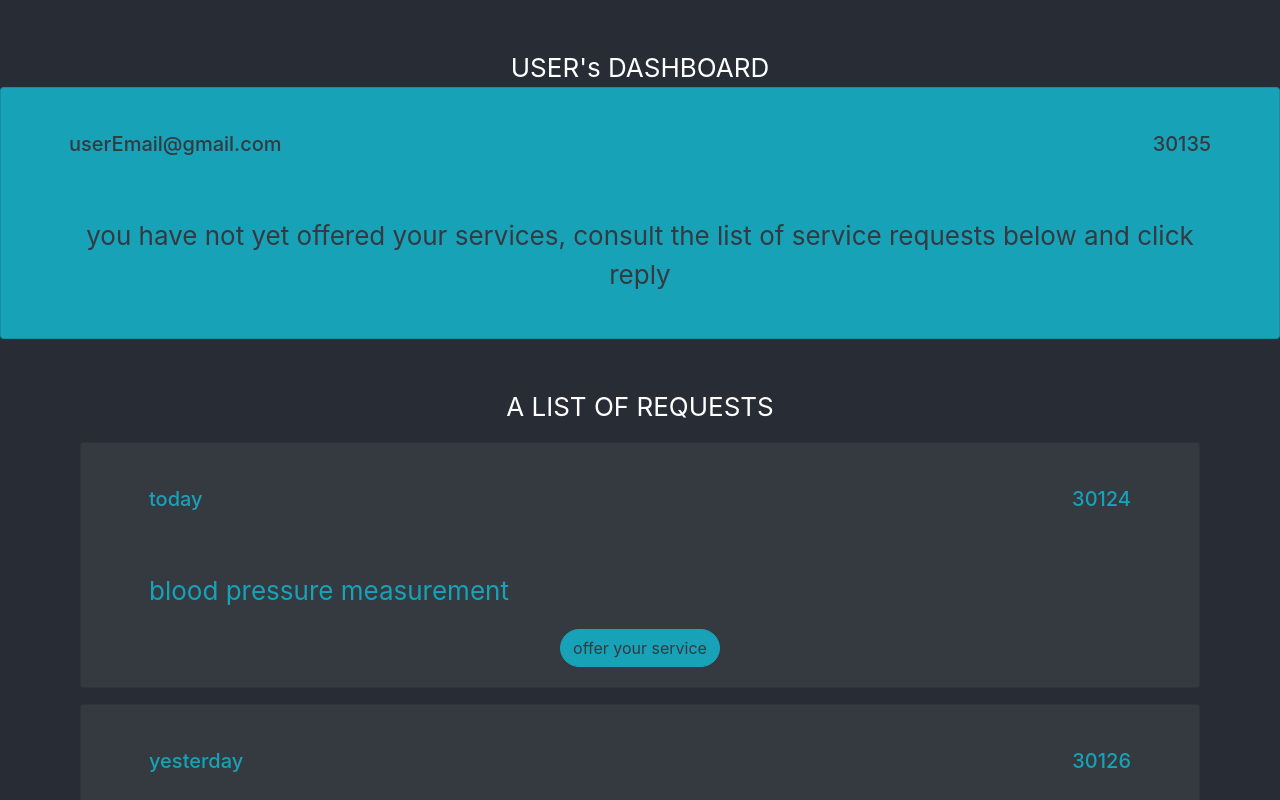
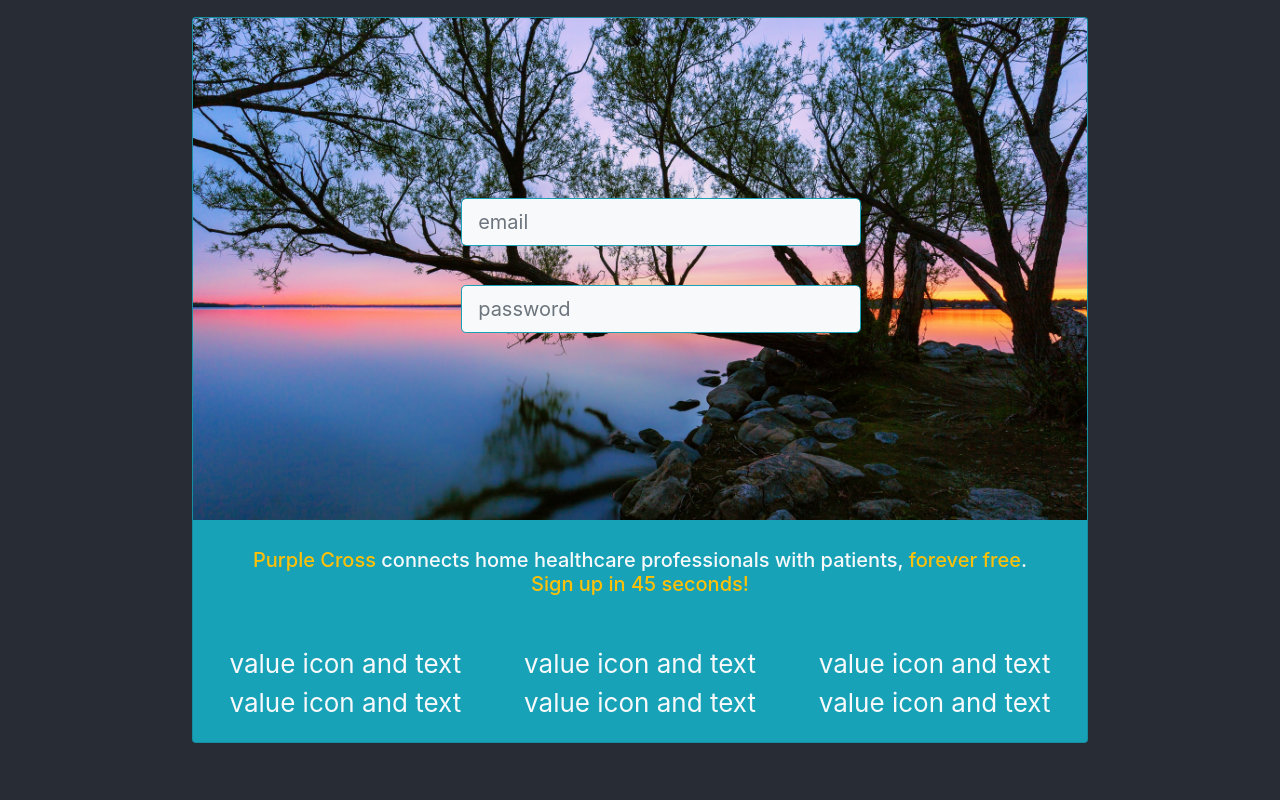
Before and after one commit to marcosaccarola/Health-Advantage, a React (Create React App) app: page / in a window 1280 px wide. Shown: the top 800 px of the page. Built offline with nearby package versions, Linux system fonts and the light colour scheme.

Commit message:
practitioners example data

```diff
--- a/src/components/0000-Home.jsx
+++ b/src/components/0000-Home.jsx
@@ -3,7 +3,7 @@ import {useState} from 'react'
 import Dashboard from "./0200-Dashboard"
 
 const Home=()=>{
-    const[currentUser,setCurrentUser]=useState({"userId":"marco","email":"userEmail@gmail.com","requests":[]})
+    const[currentUser,setCurrentUser]=useState()
     // {"userId":"marco","email":"userEmail@gmail.com","requests":[]}
     const[currentPosition,setCurrentPosition]=useState(30135)
 
--- a/src/components/0110-LoginRegistrationForm.jsx
+++ b/src/components/0110-LoginRegistrationForm.jsx
@@ -1,6 +1,6 @@
 import { useState } from "react"
 import { Form } from "react-bootstrap"
-import usersDataForAFakeLogin from '../utils/users.json'
+import practitioners from '../utils/practitioners.json'
 
 const LoginRegisterForm=({setCurrentUser})=>{
     const[emailListener,setEmailListener]=useState('')
@@ -14,7 +14,7 @@ const LoginRegisterForm=({setCurrentUser})=>{
         checkBothIfMatch()
     }
     const checkBothIfMatch=()=>{
-        const matchUser=usersDataForAFakeLogin.find((obj)=>(obj.email===emailListener&&obj.password===pwListener))
+        const matchUser=practitioners.find((obj)=>(obj.email===emailListener&&obj.password===pwListener))
         if(matchUser){
             setCurrentUser(matchUser)
         }
--- a/src/components/0212-Messages.jsx
+++ b/src/components/0212-Messages.jsx
@@ -40,7 +40,7 @@ const Messages=({reply,currentUser})=>{
                 //     </Card.Body>
                 // </Card>
             :
-                <Card className='border-info bg-info text-dark'>
+                <Card className='border-info bg-dark text-info mx-5 my-2'>
                     <Card.Body>
                         <Card.Title className='text-left'>no messages here</Card.Title>
                     </Card.Body>
--- a/src/components/0212a-Message.jsx
+++ b/src/components/0212a-Message.jsx
@@ -5,7 +5,7 @@ const Message=({currentUserAnswer})=>{
         <div>
             <Card className='border-info bg-info text-dark mx-5 my-3'>
             {currentUserAnswer.comments.map(c=>
-                    <Card className='border-info bg-dark text-info my-2'>
+                    <Card className='border-info bg-dark text-info'>
                         <Card.Body>
                             <Card.Title className='text-left'>{c.userName}</Card.Title>
                             <Card.Title className='text-left mx-4'>{c.text}</Card.Title>
--- /dev/null
+++ b/src/utils/practitioners.json
@@ -0,0 +1,40 @@
+[
+    {
+        "userId":"marcovxcbjlguhfk",
+        "email":"marco.userExample@gmail.com",
+        "password":"12345678",
+        "zipcode":30125,
+        "type":"practitioner",
+        "firstName":"Marco",
+        "lastName":"Ginepri",
+        "age":42,
+        "profession":"nurse",
+        "educationalQualification":"Laurea Scienze Infermieristiche",
+        "medicalBoard":"Ordine degli Infermieri di Bologna",
+        "bio":"I am testing the application (marco)",
+        "photo":"",
+        "specializations":"specializations text example (marco)",
+        "InterventionsTakenInCharge":[],
+        "addedAt":"2021-02-02T06:12:26.668Z",
+        "updatedAt":"2021-02-02T06:12:48.930Z"
+    },
+    {
+        "userId":"ottavionzdlfisgu",
+        "email":"ottavio.userExample@gmail.com",
+        "password":"12345678",
+        "zipcode":30125,
+        "type":"practitioner",
+        "firstName":"Ottavio",
+        "lastName":"Ottaviani",
+        "age":42,
+        "profession":"doctor",
+        "educationalQualification":"Studente Scienze Infermieristiche",
+        "medicalBoard":"Ordine dei Medici di Trento n.2987415",
+        "bio":"bio text example (ottavio)",
+        "photo":"",
+        "specializations":"specializations text example (ottavio)",
+        "InterventionsTakenInCharge":[],
+        "addedAt":"2021-02-02T06:12:26.668Z",
+        "updatedAt":"2021-02-02T06:12:48.930Z"
+    }
+]
--- a/src/utils/users.json
+++ /dev/null
@@ -1,30 +0,0 @@
-[
-    {
-        "userId":"marco",
-        "email":"marco.user@gmail.com",
-        "password":"12345678",
-        "zipcode":30125,
-        "photo":"",
-        "firstName":"Marco",
-        "lastName":"Saccarola",
-        "age":42,
-        "educationalQualification":"Laurea in Scienze Infermieristiche",
-        "professionalRole":"nurse",
-        "order":"Ordine degli Infermieri di Bologna",
-        "specializations":"animazione villaggi turistici"
-    },
-    {
-        "userId":"ottavio",
-        "email":"ottavio.user@gmail.com",
-        "password":"89898989",
-        "zipcode":30128,
-        "photo":"",
-        "firstName":"Ottavio",
-        "lastName":"Randelli",
-        "age":62,
-        "educationalQualification":"Laurea in Scienze Infermieristiche",
-        "professionalRole":"nurse",
-        "order":"Ordine degli Infermieri di Trento",
-        "specializations":"bagnino stagionale"
-    }
-]
```
